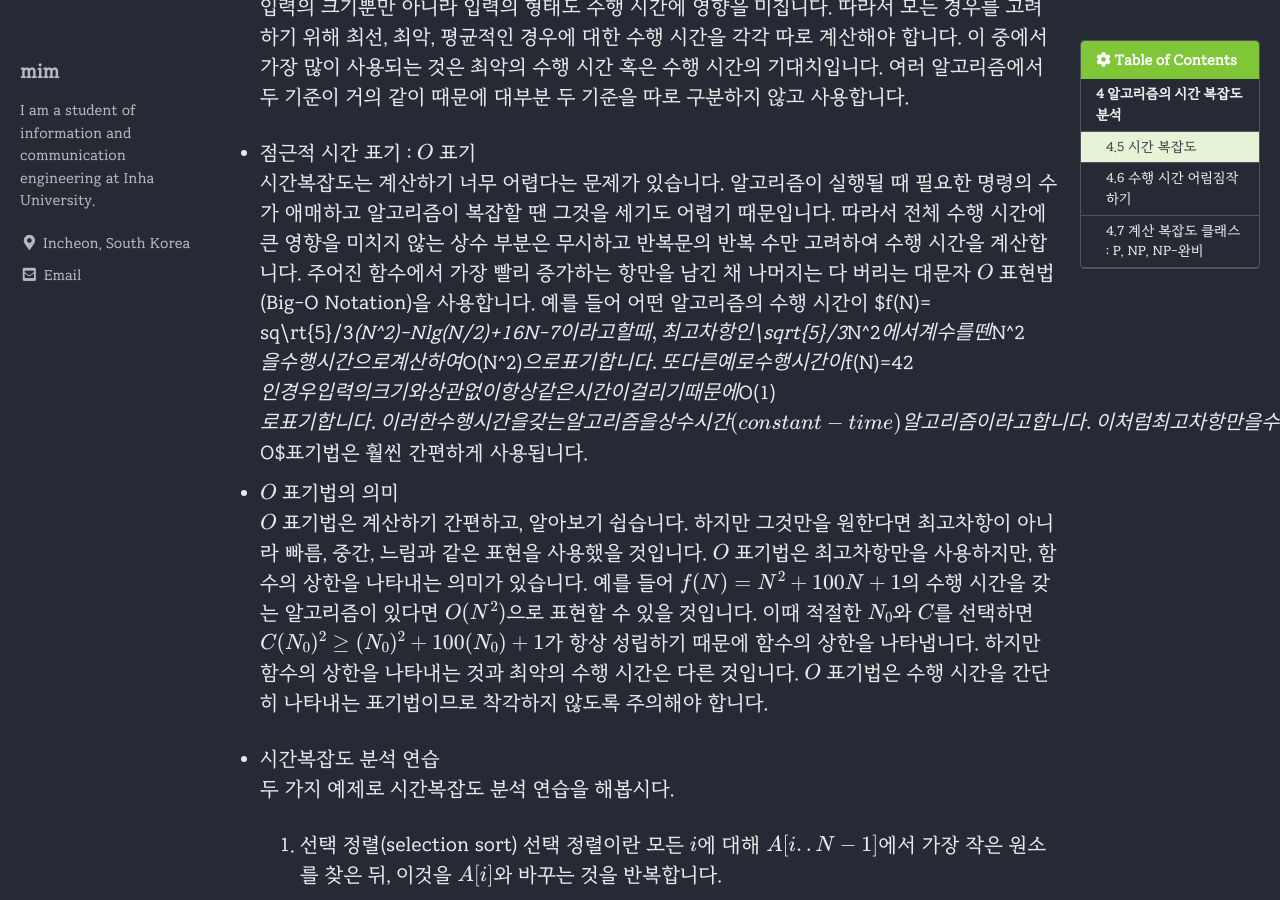
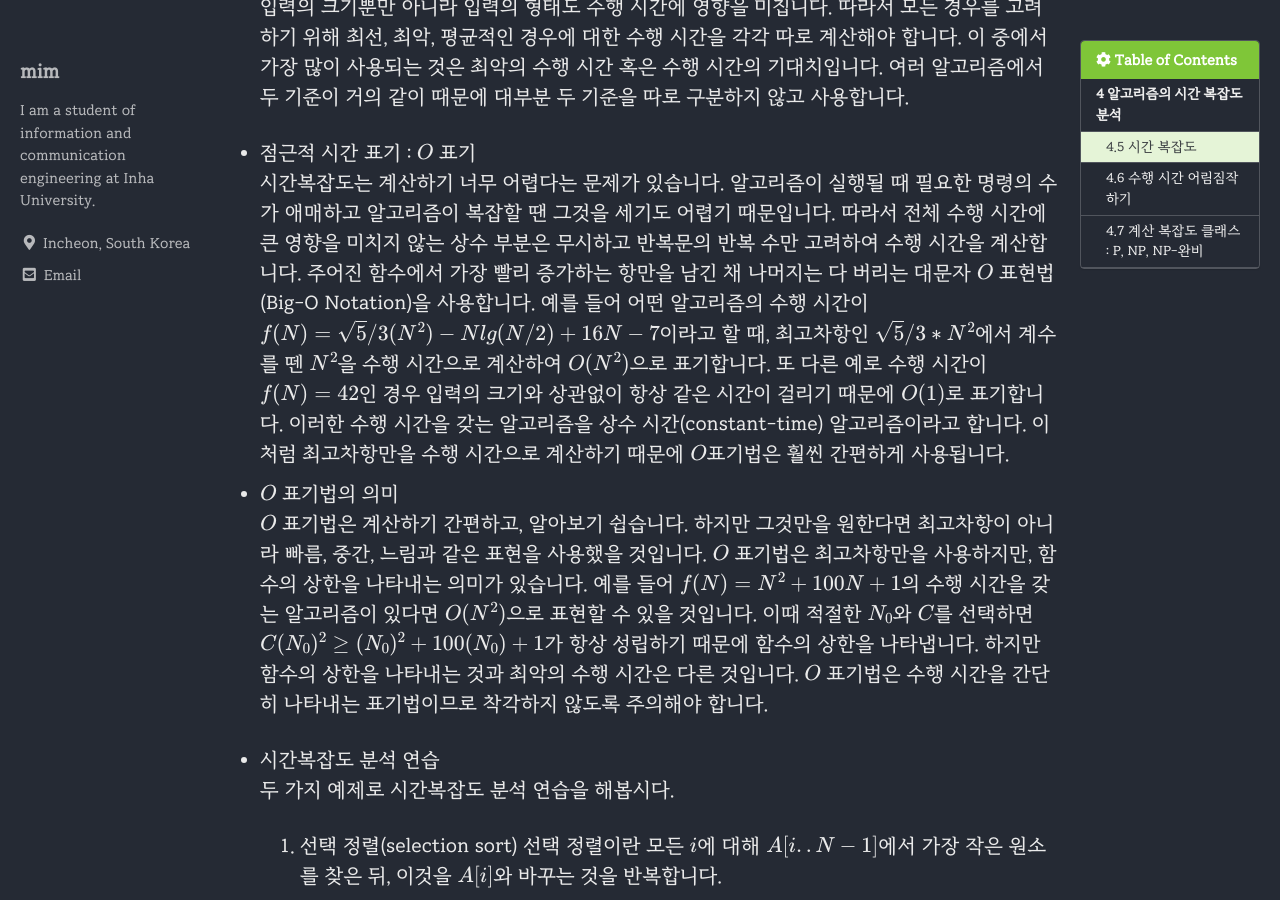
Before and after one commit to ChoMinkyung/chominkyung.github.io, a Jekyll site: the page built from _posts/algorithmic_problem_solving_strategies/2021-08-15-algorithmicProblemSolvingStrategies_02_4(2).md, in a window 1280 px wide and 900 px high, scrolled down 1026 px. Built offline with Jekyll 4.4.1, drawn with Linux system fonts in a browser that asks for light colours; cached includes are drawn as plain includes; some web fonts are replaced; formulas are drawn with MathJax 3.

Commit message:
수식 수정

```diff
--- a/_posts/algorithmic_problem_solving_strategies/2021-08-15-algorithmicProblemSolvingStrategies_02_4(2).md
+++ b/_posts/algorithmic_problem_solving_strategies/2021-08-15-algorithmicProblemSolvingStrategies_02_4(2).md
@@ -112,7 +112,7 @@ share: false
   입력의 크기뿐만 아니라 입력의 형태도 수행 시간에 영향을 미칩니다. 따라서 모든 경우를 고려하기 위해 최선, 최악, 평균적인 경우에 대한 수행 시간을 각각 따로 계산해야 합니다. 이 중에서 가장 많이 사용되는 것은 최악의 수행 시간 혹은 수행 시간의 기대치입니다. 여러 알고리즘에서 두 기준이 거의 같이 때문에 대부분 두 기준을 따로 구분하지 않고 사용합니다. <br>
 
 - 점근적 시간 표기 : $O$ 표기
-  시간복잡도는 계산하기 너무 어렵다는 문제가 있습니다. 알고리즘이 실행될 때 필요한 명령의 수가 애매하고 알고리즘이 복잡할 땐 그것을 세기도 어렵기 때문입니다. 따라서 전체 수행 시간에 큰 영향을 미치지 않는 상수 부분은 무시하고 반복문의 반복 수만 고려하여 수행 시간을 계산합니다. 주어진 함수에서 가장 빨리 증가하는 항만을 남긴 채 나머지는 다 버리는 대문자 $O$ 표현법(Big-O Notation)을 사용합니다. 예를 들어 어떤 알고리즘의 수행 시간이 $f(N)= sq\rt{5}/3*(N^2)-Nlg(N/2)+16N-7$이라고 할 때, 최고차항인 $\sqrt{5}/3*N^2$에서 계수를 뗀 $N^2$을 수행 시간으로 계산하여 $O(N^2)$으로 표기합니다. 또 다른 예로 수행 시간이 $f(N)=42$인 경우 입력의 크기와 상관없이 항상 같은 시간이 걸리기 때문에 $O(1)$로 표기합니다. 이러한 수행 시간을 갖는 알고리즘을 상수 시간(constant-time) 알고리즘이라고 합니다. 이처럼 최고차항만을 수행 시간으로 계산하기 때문에 $O$표기법은 훨씬 간편하게 사용됩니다. <br>
+  시간복잡도는 계산하기 너무 어렵다는 문제가 있습니다. 알고리즘이 실행될 때 필요한 명령의 수가 애매하고 알고리즘이 복잡할 땐 그것을 세기도 어렵기 때문입니다. 따라서 전체 수행 시간에 큰 영향을 미치지 않는 상수 부분은 무시하고 반복문의 반복 수만 고려하여 수행 시간을 계산합니다. 주어진 함수에서 가장 빨리 증가하는 항만을 남긴 채 나머지는 다 버리는 대문자 $O$ 표현법(Big-O Notation)을 사용합니다. 예를 들어 어떤 알고리즘의 수행 시간이 $$f(N)= \sqrt{5}/3(N^2)-Nlg(N/2)+16N-7$$이라고 할 때, 최고차항인 $$\sqrt{5}/3*N^2$$에서 계수를 뗀 $N^2$을 수행 시간으로 계산하여 $O(N^2)$으로 표기합니다. 또 다른 예로 수행 시간이 $f(N)=42$인 경우 입력의 크기와 상관없이 항상 같은 시간이 걸리기 때문에 $O(1)$로 표기합니다. 이러한 수행 시간을 갖는 알고리즘을 상수 시간(constant-time) 알고리즘이라고 합니다. 이처럼 최고차항만을 수행 시간으로 계산하기 때문에 $O$표기법은 훨씬 간편하게 사용됩니다. <br>
 - $O$ 표기법의 의미
   $O$ 표기법은 계산하기 간편하고, 알아보기 쉽습니다. 하지만 그것만을 원한다면 최고차항이 아니라 빠름, 중간, 느림과 같은 표현을 사용했을 것입니다. $O$ 표기법은 최고차항만을 사용하지만, 함수의 상한을 나타내는 의미가 있습니다. 예를 들어 $f(N)=N^2+100N+1$의 수행 시간을 갖는 알고리즘이 있다면 $O(N^2)$으로 표현할 수 있을 것입니다. 이때 적절한 $N_0$와 $C$를 선택하면$C(N_0)^2≥(N_0)^2+100(N_0)+1$가 항상 성립하기 때문에 함수의 상한을 나타냅니다. 하지만 함수의 상한을 나타내는 것과 최악의 수행 시간은 다른 것입니다. $O$ 표기법은 수행 시간을 간단히 나타내는 표기법이므로 착각하지 않도록 주의해야 합니다. <br>
 
```
